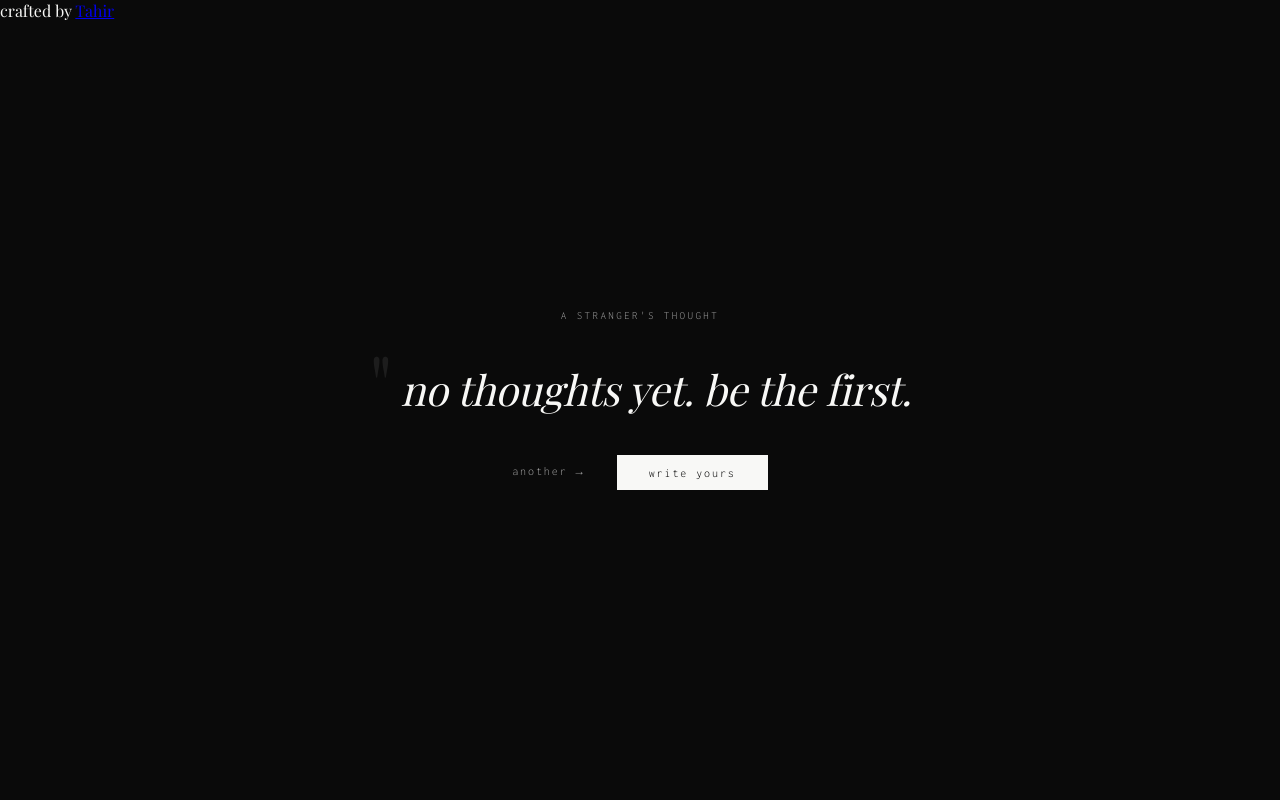
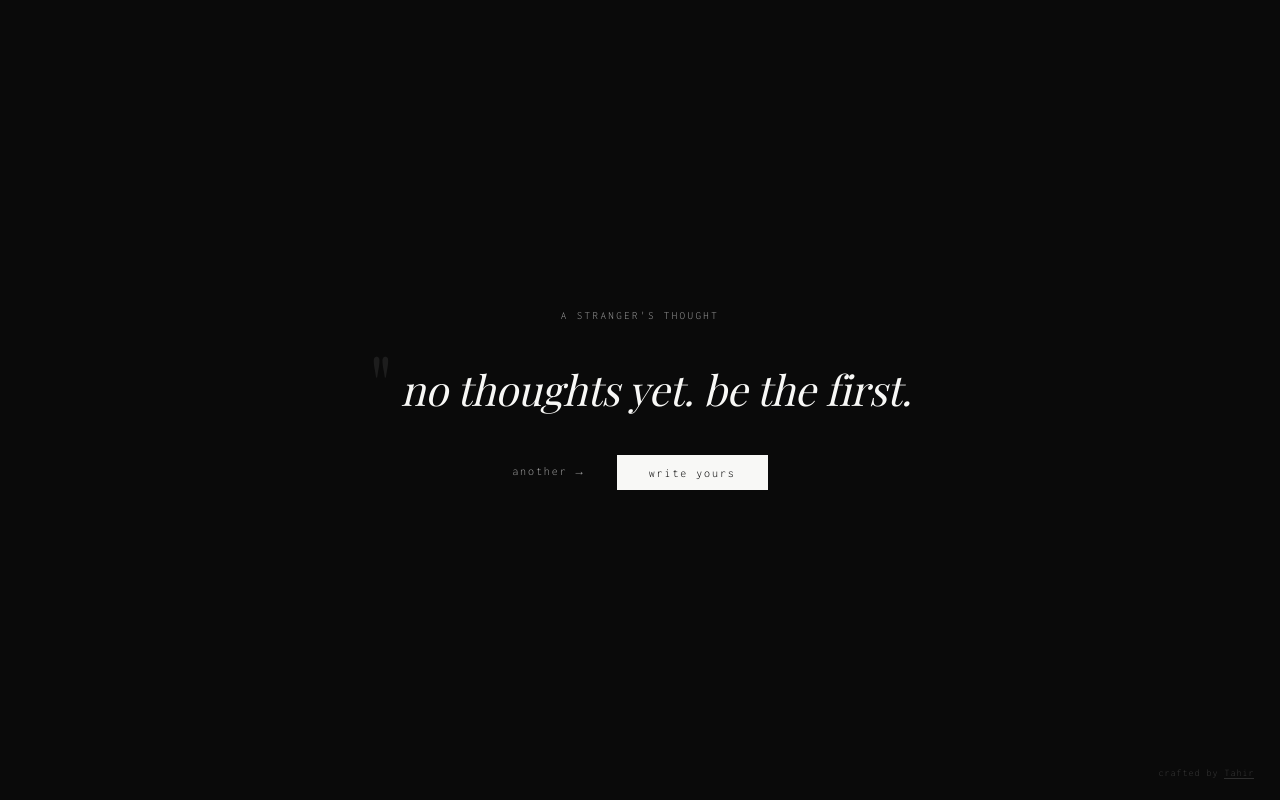
Before and after one commit to tahirdotdev-tdd/one-thought, a plain HTML site: page index.html in a window 1280 px wide. Drawn offline with nearby package versions, Linux system fonts and the light colour scheme; no server answers; a web font is replaced by a local one.

Commit message:
Add developer credit section to style.css

```diff
--- a/style.css
+++ b/style.css
@@ -247,6 +247,35 @@ textarea#thought-input:focus {
   50%       { opacity: 0; }
 }
 
+/* ── DEV CREDIT ── */
+.dev-credit {
+  position: fixed;
+  bottom: 1.4rem;
+  right: 1.6rem;
+  font-family: var(--font-mono);
+  font-size: 10px;
+  font-weight: 300;
+  letter-spacing: 0.1em;
+  color: rgba(255,255,255,0.18);
+  z-index: 10;
+  transition: color 0.3s;
+}
+
+.dev-credit:hover {
+  color: rgba(255,255,255,0.5);
+}
+
+.dev-credit a {
+  color: inherit;
+  text-decoration: none;
+  border-bottom: 1px solid rgba(255,255,255,0.15);
+  transition: border-color 0.3s;
+}
+
+.dev-credit a:hover {
+  border-bottom-color: rgba(255,255,255,0.4);
+}
+
 /* ── RESPONSIVE ── */
 @media (max-width: 480px) {
   .thought-display { font-size: 1.4rem; }
```
